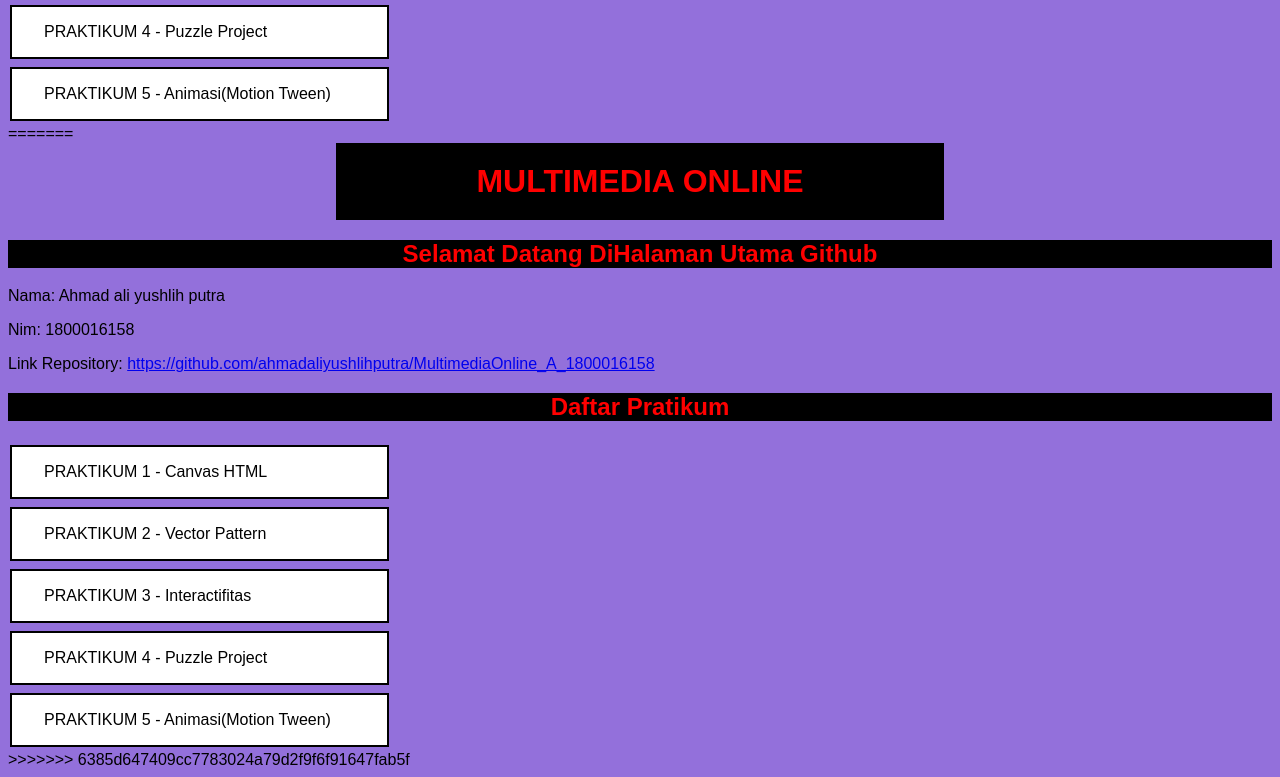
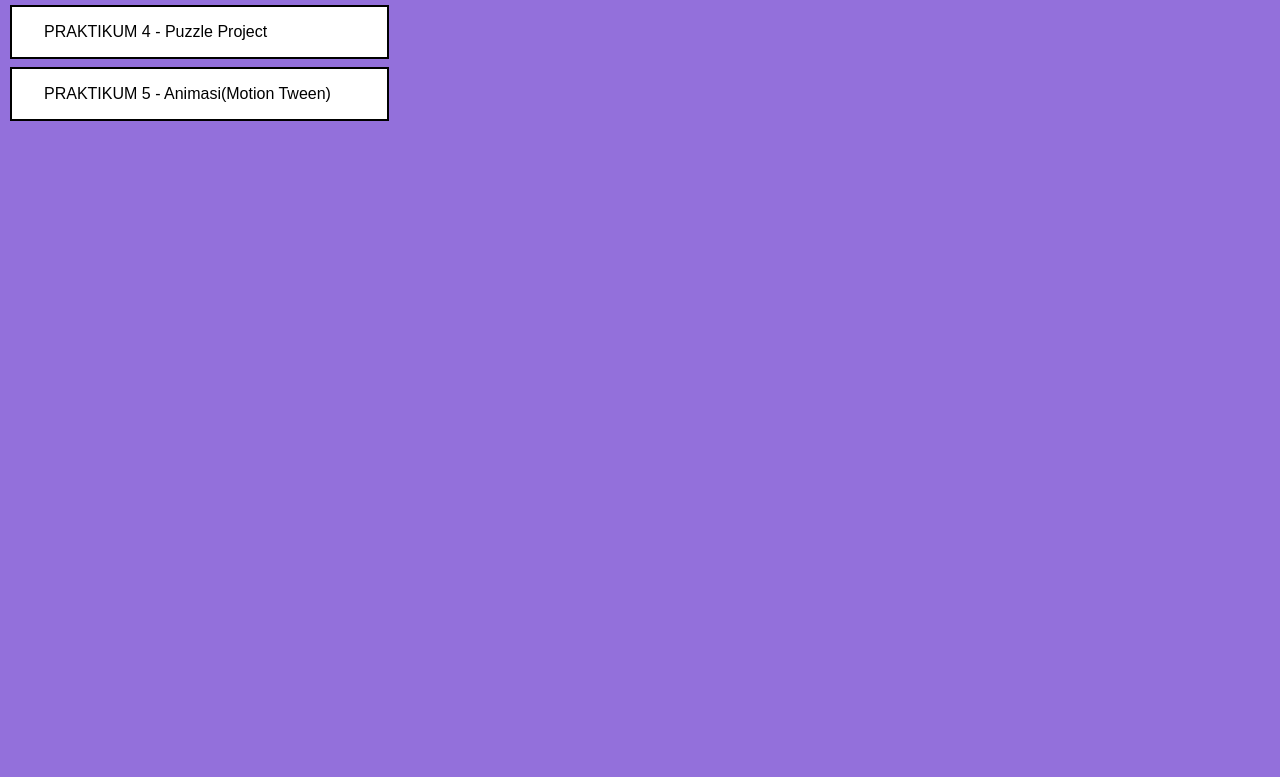
Before and after one commit to ahmadaliyushlihputra/MultimediaOnline_A_1800016158, a plain HTML site: page index.html in a window 1280 px wide. Shown: the part 492-1269 px from the top of the page. After the commit the page ends 800 px from the top, so only its background shows below. Drawn offline with Linux system fonts and the light colour scheme.

Commit message:
update halaman

```diff
--- a/index.html
+++ b/index.html
@@ -73,79 +73,3 @@
 
 </body>
 </html>
-=======
-<!DOCTYPE html>
-<html>
-<head>
-	<title>
-		Halaman Utama Github
-	</title>
-	<style>
-
-		h1{
-			background-color: black;
-            color: crimson;
-            font-family: sans-serif;
-            text-align: center;
-            width: 45%;
-            margin:auto;
-            padding: 20px;
-            color: red;
-		}
-		h2{
-			background-color: black;
-			color: crimson;
-			text-align: center;
-			color: red;
-		}
-		body{
-
-    		background:#9370DB;
-    		font-family: 'Montserrat', sans-serif;
-    		font-weight: 400;
-		}
-		.button {
-  			background-color: navy;
-  			border: none;
-  			color: white;
-		  	padding: 16px 32px;
-		  	text-align: left;
-		  	text-decoration: none;
-		  	display: inline-block;
-		  	font-size: 16px;
-		  	margin: 4px 2px;
-		  	transition-duration: 0.4s;
-		  	cursor: pointer;
-		  	width: 30%;
-		}
-		.buttonA {
-		  	background-color: white;
-		  	color: black;
-		  	border: 2px solid black;
-		}
-		.buttonA:hover {
-		  	background-color: black;
-		  	color: white;
-		}
-
-	</style>
-</head>
-<body>
-
-<h1>MULTIMEDIA ONLINE</h1>
-<h2>Selamat Datang DiHalaman Utama Github</h2>
-<p>Nama: Ahmad ali yushlih putra</p>
-<p>Nim: 1800016158</p>
-<p>Link Repository: <a href="https://github.com/ahmadaliyushlihputra/MultimediaOnline_A_1800016158">https://github.com/ahmadaliyushlihputra/MultimediaOnline_A_1800016158</a></p>
-<h2>Daftar Pratikum</h2>
-
-<button class="button buttonA">PRAKTIKUM 1 - Canvas HTML</button><br>
-<button class="button buttonA">PRAKTIKUM 2 - Vector Pattern</button><br>
-<button class="button buttonA">PRAKTIKUM 3 - Interactifitas</button><br>
-<button class="button buttonA">PRAKTIKUM 4 - Puzzle Project</button><br>
-<button class="button buttonA">PRAKTIKUM 5 - Animasi(Motion Tween)</button><br>
-
-
-</body>
-</html>
->>>>>>> 6385d647409cc7783024a79d2f9f6f91647fab5f
```
